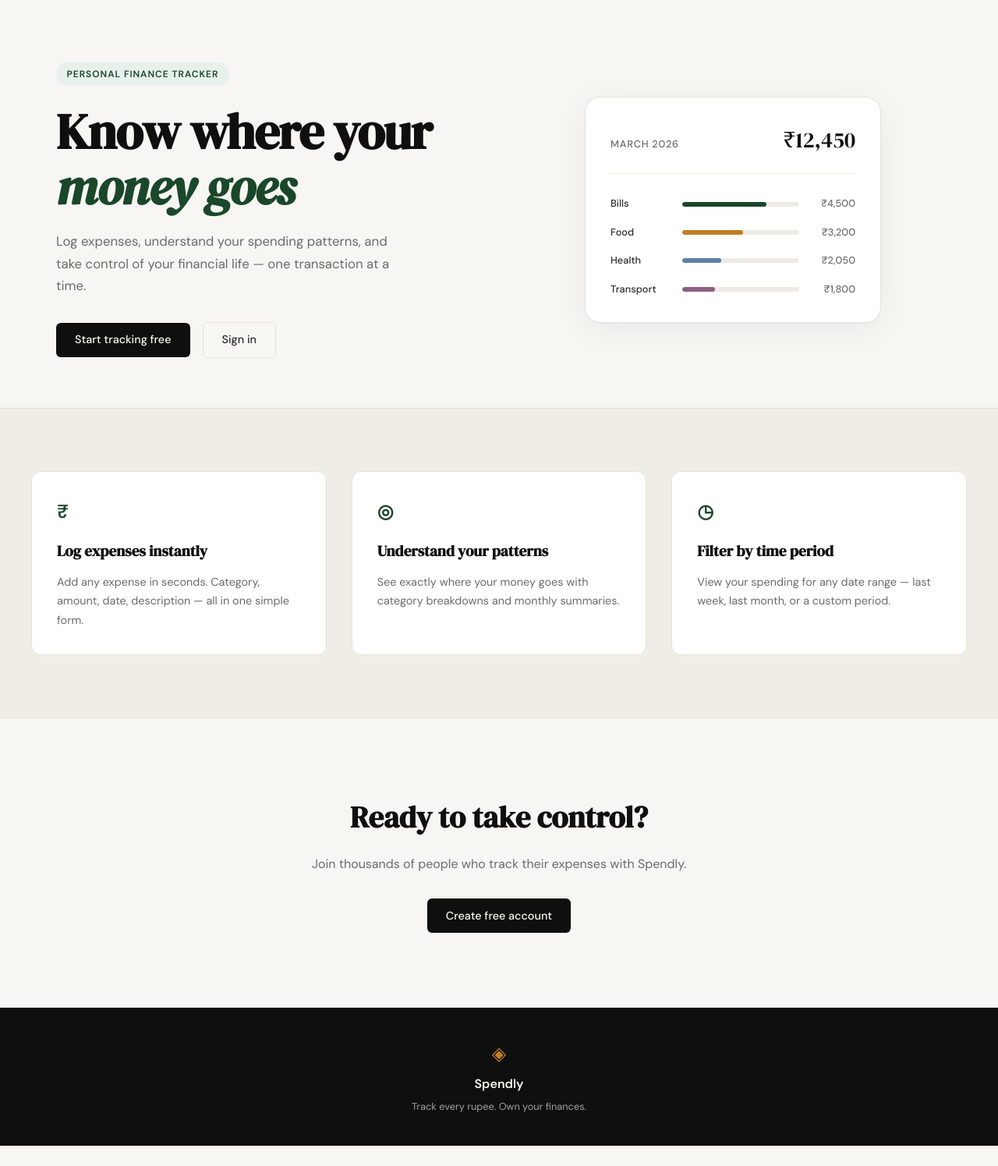
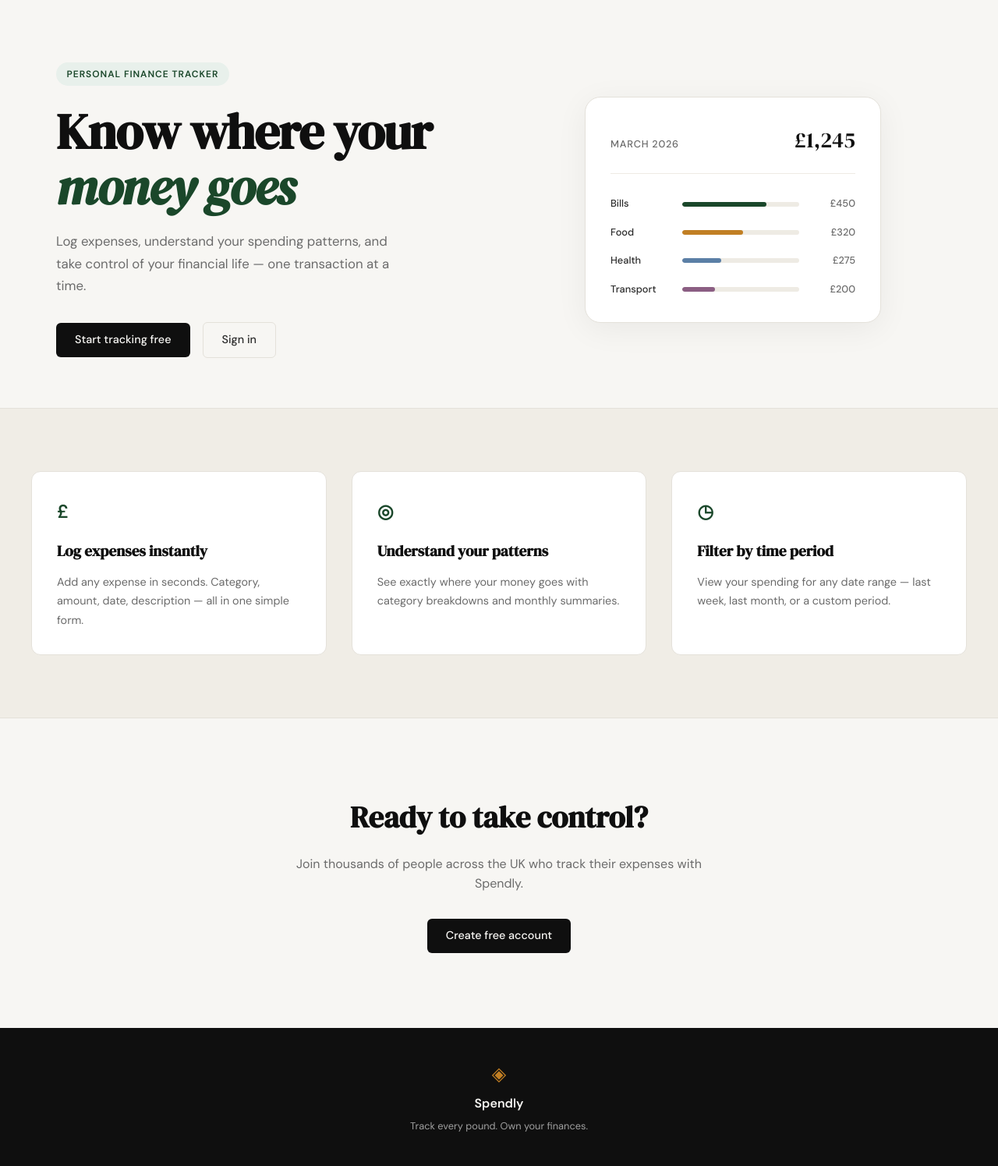
Before and after one commit to Junaeid-Shoaib/spendly, a Flask app: page / in a window 1280 px wide. Shown: the part 61-1556 px from the top of the page at 78% size. Before the commit the page ends 1530 px from the top, so only its background shows below. Run offline with Flask 3, Linux system fonts and the light colour scheme.

Commit message:
converted to UK focused

```diff
--- a/templates/base.html
+++ b/templates/base.html
@@ -33,7 +33,7 @@
         <div class="footer-inner">
             <span class="brand-icon">◈</span>
             <span class="footer-name">Spendly</span>
-            <p class="footer-copy">Track every rupee. Own your finances.</p>
+            <p class="footer-copy">Track every pound. Own your finances.</p>
         </div>
     </footer>
 
--- a/templates/landing.html
+++ b/templates/landing.html
@@ -1,6 +1,6 @@
 {% extends "base.html" %}
 
-{% block title %}Spendly — Track Every Rupee{% endblock %}
+{% block title %}Spendly — Track Every Pound{% endblock %}
 
 {% block content %}
 
@@ -25,7 +25,7 @@
         <div class="mock-card">
             <div class="mock-card-header">
                 <span class="mock-label">March 2026</span>
-                <span class="mock-total">₹12,450</span>
+                <span class="mock-total">£1,245</span>
             </div>
             <div class="mock-bars">
                 <div class="mock-bar-row">
@@ -33,28 +33,28 @@
                     <div class="mock-bar-track">
                         <div class="mock-bar" style="width: 72%"></div>
                     </div>
-                    <span class="mock-amt">₹4,500</span>
+                    <span class="mock-amt">£450</span>
                 </div>
                 <div class="mock-bar-row">
                     <span class="mock-cat">Food</span>
                     <div class="mock-bar-track">
                         <div class="mock-bar mock-bar-2" style="width: 52%"></div>
                     </div>
-                    <span class="mock-amt">₹3,200</span>
+                    <span class="mock-amt">£320</span>
                 </div>
                 <div class="mock-bar-row">
                     <span class="mock-cat">Health</span>
                     <div class="mock-bar-track">
                         <div class="mock-bar mock-bar-3" style="width: 33%"></div>
                     </div>
-                    <span class="mock-amt">₹2,050</span>
+                    <span class="mock-amt">£275</span>
                 </div>
                 <div class="mock-bar-row">
                     <span class="mock-cat">Transport</span>
                     <div class="mock-bar-track">
                         <div class="mock-bar mock-bar-4" style="width: 28%"></div>
                     </div>
-                    <span class="mock-amt">₹1,800</span>
+                    <span class="mock-amt">£200</span>
                 </div>
             </div>
         </div>
@@ -64,7 +64,7 @@
 <section class="features">
     <div class="features-inner">
         <div class="feature-card">
-            <div class="feature-icon">₹</div>
+            <div class="feature-icon">£</div>
             <h3 class="feature-title">Log expenses instantly</h3>
             <p class="feature-body">Add any expense in seconds. Category, amount, date, description — all in one simple form.</p>
         </div>
@@ -84,7 +84,7 @@
 <section class="cta-section">
     <div class="cta-inner">
         <h2 class="cta-title">Ready to take control?</h2>
-        <p class="cta-body">Join thousands of people who track their expenses with Spendly.</p>
+        <p class="cta-body">Join thousands of people across the UK who track their expenses with Spendly.</p>
         <a href="{{ url_for('register') }}" class="btn-primary">Create free account</a>
     </div>
 </section>
--- a/templates/login.html
+++ b/templates/login.html
@@ -21,7 +21,7 @@
                 <div class="form-group">
                     <label for="email">Email address</label>
                     <input type="email" id="email" name="email"
-                           class="form-input" placeholder="nitish@example.com"
+                           class="form-input" placeholder="james@example.co.uk"
                            required autofocus>
                 </div>
                 <div class="form-group">
--- a/templates/register.html
+++ b/templates/register.html
@@ -21,13 +21,13 @@
                 <div class="form-group">
                     <label for="name">Full name</label>
                     <input type="text" id="name" name="name"
-                           class="form-input" placeholder="Nitish Kumar"
+                           class="form-input" placeholder="James Smith"
                            required autofocus>
                 </div>
                 <div class="form-group">
                     <label for="email">Email address</label>
                     <input type="email" id="email" name="email"
-                           class="form-input" placeholder="nitish@example.com"
+                           class="form-input" placeholder="james@example.co.uk"
                            required>
                 </div>
                 <div class="form-group">
```
